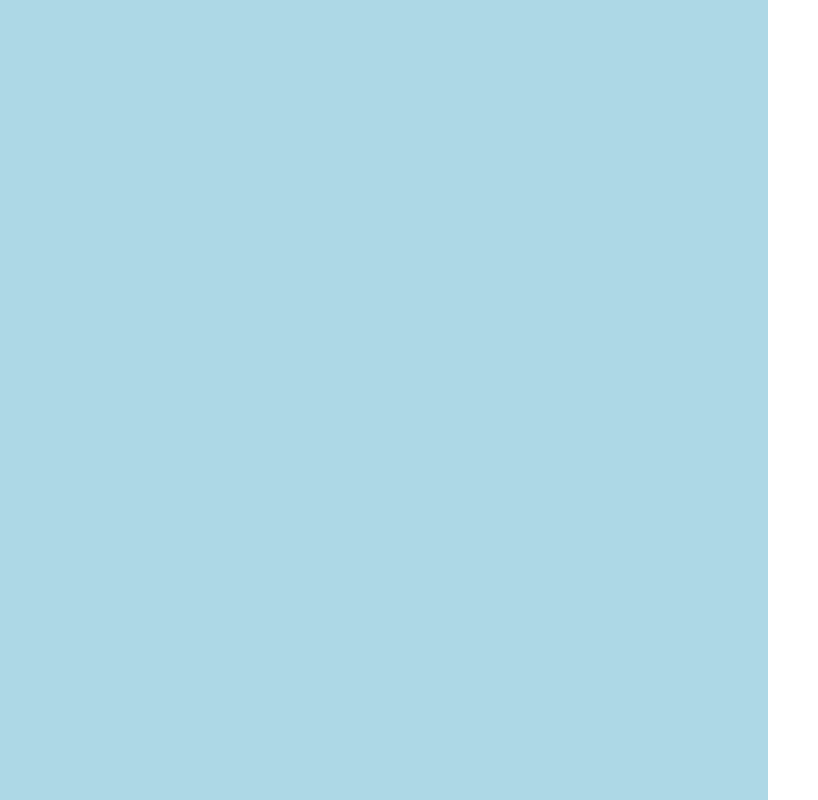
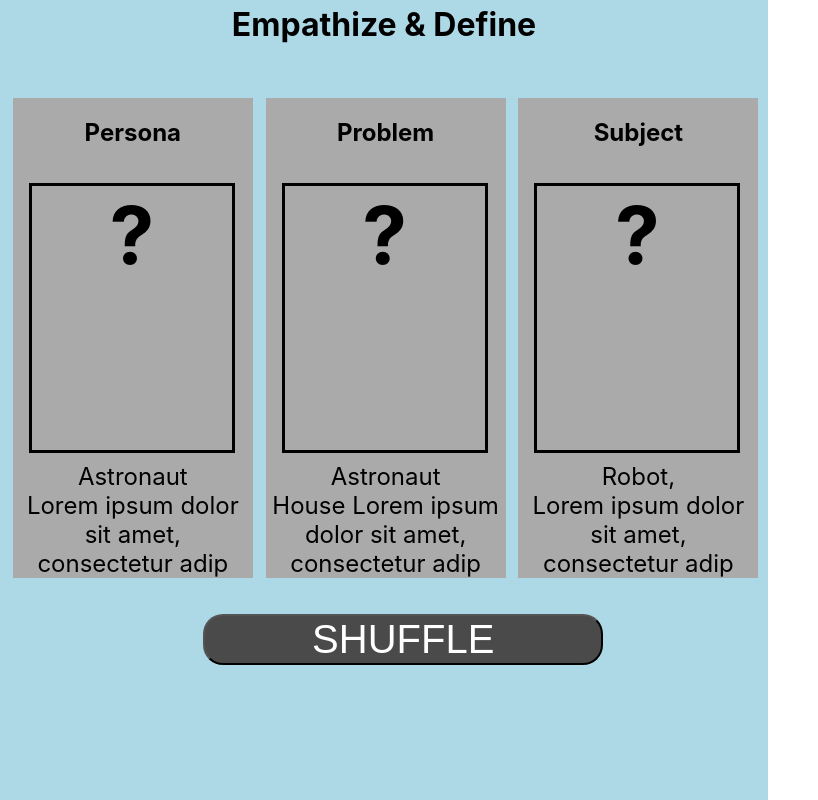
Before and after one commit to jawadalikhel/Design-Sprint-Hackathon-project, a React (Create React App) app in the folder design-sprint/: page /task in a window 1280 px wide. Shown: the top 800 px of the page, without its empty margins (0-818 px from the left). Built offline with nearby package versions, Linux system fonts and the light colour scheme.

Commit message:
created 3 card for empathize and defince with a shuffle btn to get new cards

```diff
--- a/design-sprint/src/App.js
+++ b/design-sprint/src/App.js
@@ -3,6 +3,8 @@ import './App.css';
 import { Route, BrowserRouter as Router } from 'react-router-dom'
 import Login from './Main/Login';
 import FindTeam from './Main/FindTeam';
+import Task from './Main/Task';
+
 
 class App extends Component {
   render() {
@@ -12,6 +14,7 @@ class App extends Component {
         <div>
           <Route path="/login" component={Login} />
           <Route path="/team" component={FindTeam} />
+          <Route path="/task" component={Task} />
         </div>
       </Router>
       </div>
--- a/design-sprint/src/Main/Task/index.js
+++ b/design-sprint/src/Main/Task/index.js
@@ -6,6 +6,42 @@ class Task extends Component{
     return(
       <div>
         <h1>Empathize & Define</h1>
+        <div id="Trow">
+          <div id="Tcolumn" >
+            <h2>Persona</h2>
+            <h1 className="TquextionMark">?</h1>
+            <p className="info">Astronaut<br/>
+              Lorem ipsum dolor sit
+              amet, consectetur adip
+              iscing elit, sed do
+            </p>
+          </div>
+
+          <div id="Tcolumn" >
+            <h2>Problem</h2>
+            <h1 className="TquextionMark">?</h1>
+            <p className="info">Astronaut<br/>
+            House
+              Lorem ipsum dolor sit
+              amet, consectetur adip
+              iscing elit, sed do
+            </p>
+          </div>
+
+          <div id="Tcolumn" >
+            <h2>Subject</h2>
+            <h1 className="TquextionMark">?</h1>
+            <p className="info">
+              Robot,<br/>
+              Lorem ipsum dolor sit
+              amet, consectetur adip
+              iscing elit, sed do
+            </p>
+          </div>
+        </div>
+
+        <button className='shuffle'>SHUFFLE</button>
+
       </div>
     )
   }
--- a/design-sprint/src/Main/Task/style.css
+++ b/design-sprint/src/Main/Task/style.css
@@ -0,0 +1,45 @@
+#Trow {
+  background-color: red;
+  margin-top: -2em;
+}
+
+#Tcolumn {
+  background-color: #aaa;
+  float: left;
+  width: 15em;
+  height: 30em;
+  margin-left: .8em;
+  margin-top: 4em;
+}
+
+.TquextionMark {
+  position: fixed;
+  margin-left: .2em;
+  margin-top: .2em;
+  font-size: 5em;
+  border: 3px solid black;
+  width: 2.5em;
+  height: 3.3em;
+}
+
+.info {
+  /* background-color: red; */
+  margin-top: 13em;
+  font-size: 1.5em;
+  height: 4.7em;
+  padding: .12em;
+  overflow: scroll;;
+}
+
+
+.shuffle {
+  background-color: #4A4A4A;
+  position: absolute;
+  color: #FFFFFF;
+  border-radius: .5em;
+  margin-top: 14.5em;
+  margin-left: -14em;
+  width: 10em;
+  /* height: 15em; */
+  font-size: 2.5em;
+}
```
